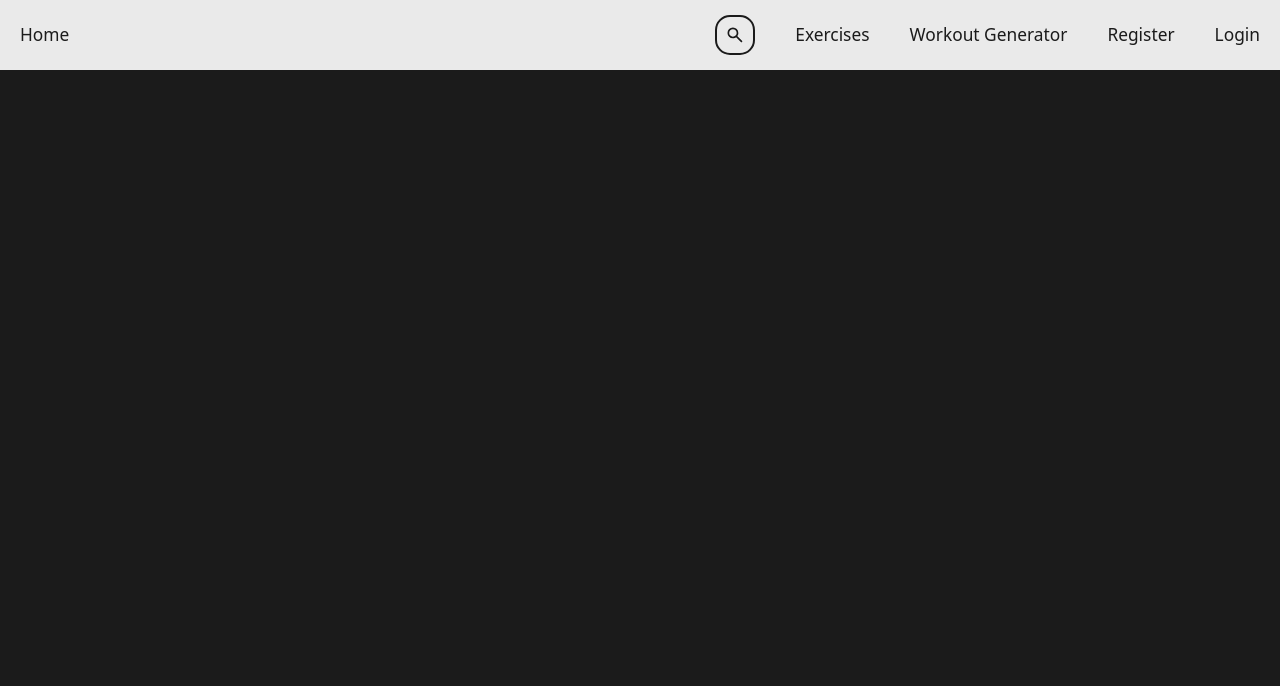
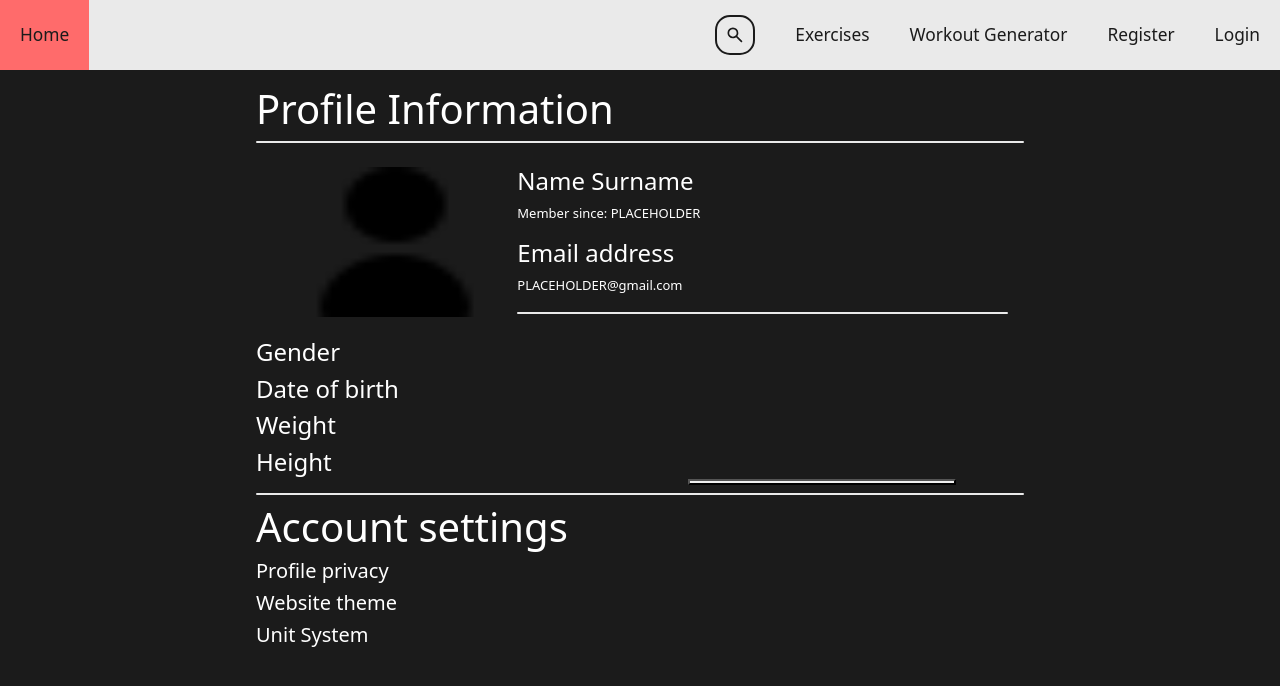
Before and after one commit to FitnessWebas/fitnessweb-ui, a React (Vite) app: page /Profile in a window 1280 px wide. Shown: the top 686 px of the page. Built offline with nearby package versions, Linux system fonts and the light colour scheme.

Commit message:
Created a Profile page. created new components for profile page. Made a simple layout form.

```diff
--- a/src/App.tsx
+++ b/src/App.tsx
@@ -1,6 +1,7 @@
 import ExerciseDirectory from "./pages/ExerciseDirectory";
 import Setup from "./pages/Generator.tsx";
 import Home from "./pages/Home";
+import Profile from "./pages/Profile";
 import { Routes, Route } from "react-router-dom";
 import "bootstrap/dist/css/bootstrap.min.css";
 
@@ -15,6 +16,7 @@ function App() {
           <Route path="/" element={<Home />} />
           <Route path="/Exercises/Directory" element={<ExerciseDirectory />} />
           <Route path="/Workouts/Generator" element={<Setup />} />
+          <Route path="/Profile" element={<Profile />} />
         </Routes>
       </main>
     </div>
--- /dev/null
+++ b/src/components/ProfileForm/Profile.module.css
@@ -0,0 +1,62 @@
+.container1 {
+  width: 60%;
+  overflow: hidden;
+  padding-bottom: 200px;
+}
+
+.hr {
+  width: 100%;
+  display: flex;
+  height: 2px;
+  background: var(--light-1);
+  border-radius: 2000px;
+  opacity: 1;
+  margin: 0.5rem auto;
+  border: none;
+}
+
+.credentials {
+  display: grid;
+  grid-template-columns: 1fr 2fr;
+  padding: 1rem;
+}
+
+.credImg {
+  display: flex;
+  justify-content: center;
+  overflow: hidden;
+}
+.credentials img {
+  width: 200px;
+  height: 150px;
+}
+
+.credInfo p {
+  font-size: small;
+}
+
+.credHr {
+  width: 100%;
+  display: flex;
+  height: 2px;
+  background: var(--light-1);
+  border-radius: 2000px;
+  opacity: 1;
+  margin: 0.5rem auto;
+  border: none;
+}
+
+.information {
+  display: grid;
+  grid-template-columns: 2fr 2fr;
+}
+
+.infoButton {
+  display: flex;
+  justify-content: center;
+  align-items: end;
+}
+
+.infoButton button {
+  width: 70%;
+}
--- /dev/null
+++ b/src/components/ProfileForm/Profile.tsx
@@ -0,0 +1,46 @@
+import React from "react";
+import Username from "../../assets/Username.png";
+import styles from "./Profile.module.css";
+
+export const Profile = () => {
+  return (
+    <div className={styles.container1}>
+      <h1>Profile Information</h1>
+      <hr className={styles.hr} />
+      <form className={styles.credentials}>
+        <div className={styles.credImg}>
+          <img src={Username} alt="Profile picture" />
+        </div>
+        <div className={styles.credInfo}>
+          <h4>Name Surname</h4>
+          <p>Member since: PLACEHOLDER</p>
+          <h4>Email address</h4>
+          <p>PLACEHOLDER@gmail.com</p>
+          <hr className={styles.credHr} />
+        </div>
+      </form>
+      <form className={styles.information}>
+        <div className={styles.infoData}>
+          <h4>Gender</h4>
+          <h4>Date of birth</h4>
+          <h4>Weight</h4>
+          <h4>Height</h4>
+        </div>
+        <div className={styles.infoButton}>
+          <button></button>
+        </div>
+      </form>
+      <hr className={styles.hr} />
+      <form className={styles.accSettings}>
+        <h1>Account settings</h1>
+        <div className={styles.settings}>
+          <h5>Profile privacy</h5>
+          <h5>Website theme</h5>
+          <h5>Unit System</h5>
+        </div>
+      </form>
+    </div>
+  );
+};
+
+export default Profile;
--- /dev/null
+++ b/src/pages/Profile.tsx
@@ -0,0 +1,16 @@
+import React, { useEffect } from "react";
+import Profile from "../components/ProfileForm/Profile";
+
+function ProfilePage() {
+  useEffect(() => {
+    document.title = "FitnessApp - Profile";
+  }, []);
+
+  return (
+    <div className="d-flex justify-content-center align-items-center vh-100 text-white">
+      <Profile />
+    </div>
+  );
+}
+
+export default ProfilePage;
```
